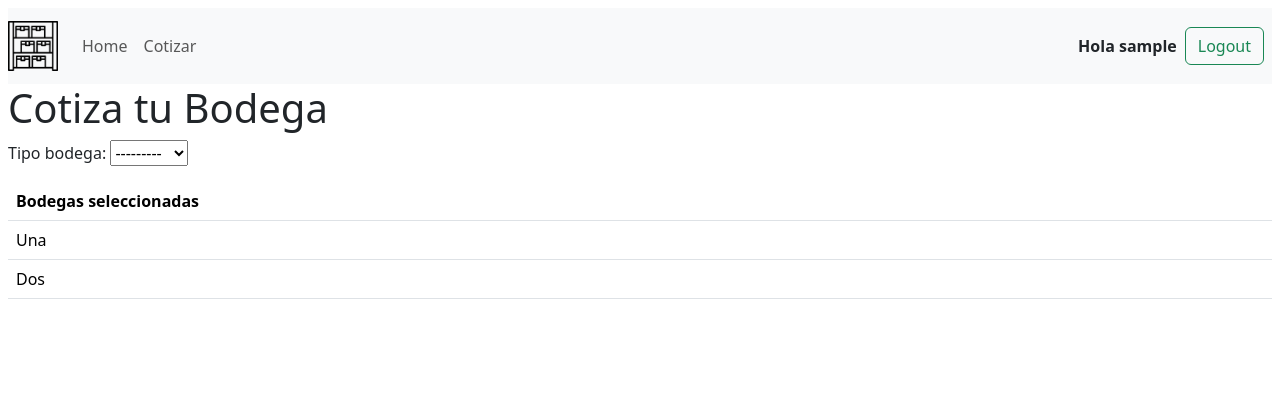
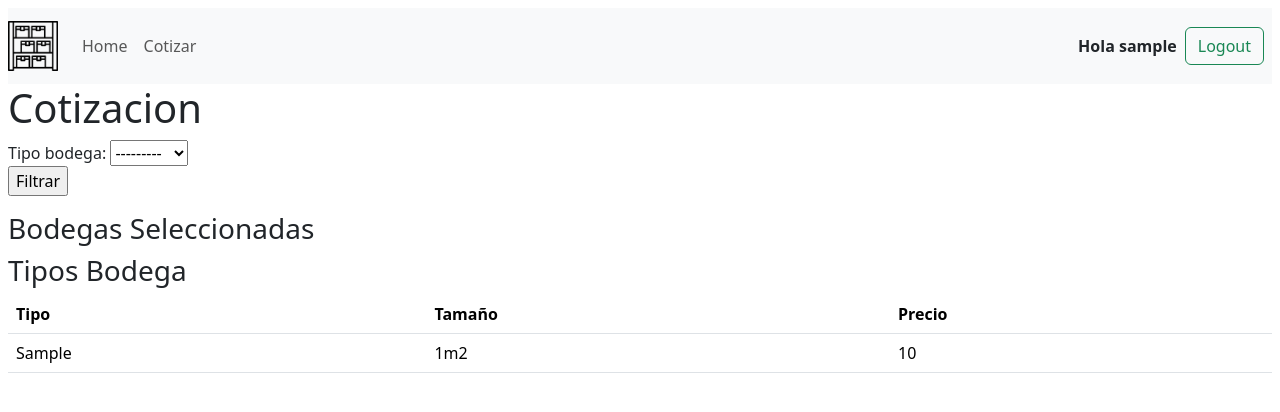
Before and after one commit to oundurra/python24M08EjercicioBodegas, a Django app: page /cotizar/ in a window 1280 px wide. Shown: the top 412 px of the page. Run offline with Django 5.2, Linux system fonts and the light colour scheme; a user stored in the database is signed in; tables that the repository leaves empty hold one stand-in row (values such as "Sample post").

Commit message:
Add Cotizar

```diff
--- a/bodegas/bodegas/urls.py
+++ b/bodegas/bodegas/urls.py
@@ -16,7 +16,7 @@ Including another URLconf
 """
 from django.contrib import admin
 from django.urls import path, include
-from main.views import index, cotizar, register, add_like, remove_like
+from main.views import index, cotizar, register, add_like, remove_like, agregar_bodega
 
 urlpatterns = [
     path("admin/", admin.site.urls),
@@ -27,5 +27,6 @@ urlpatterns = [
     path('removelike/<int:user_id>/<int:noticia_id>/', remove_like, name='removelike'),
 
     path('', index, name='home'),
-    path('cotizar/', cotizar, name='cotizar')
+    path('cotizar/', cotizar, name='cotizar'),
+    path('agregar_bodega/', agregar_bodega, name='agregar_bodega'),
 ]
--- a/bodegas/main/forms.py
+++ b/bodegas/main/forms.py
@@ -1,7 +1,7 @@
 from django import forms
 from django.contrib.auth.models import User
 from django.contrib.auth.forms import UserCreationForm
-from .models import TipoBodega
+from .models import TipoBodega, Bodega
 
 class CustomUserCreationForm(UserCreationForm):
     email = forms.EmailField(required=True, help_text='Obligatorio')
@@ -10,5 +10,19 @@ class CustomUserCreationForm(UserCreationForm):
         model = User
         fields = ('username', 'email', 'password1', 'password2')
 
-class TipoBodegaForm(forms.Form):
+class TipoBodegaForm(forms.ModelForm):
     tipo_bodega = forms.ModelChoiceField(queryset=TipoBodega.objects.all(), required=True)
+
+    class Meta:
+        model = TipoBodega
+        fields = ['id']
+
+    def __init__(self, *args, **kwargs):
+        super(TipoBodegaForm, self).__init__(*args, **kwargs)
+
+class BodegaForm(forms.ModelForm):
+    bodega = forms.ModelChoiceField(queryset=Bodega.objects.all(), required=True)
+
+    class Meta:
+        model = Bodega
+        fields = ['id']
--- a/bodegas/main/models.py
+++ b/bodegas/main/models.py
@@ -44,3 +44,6 @@ class Bodega(models.Model):
     id = models.AutoField(primary_key=True)
     codigo = models.CharField(max_length=10)
     tipo_bodega = models.ForeignKey(TipoBodega, models.DO_NOTHING, blank=True, null=True)
+
+    def __str__(self):
+        return self.codigo
--- a/bodegas/main/templates/cotizar.html
+++ b/bodegas/main/templates/cotizar.html
@@ -2,28 +2,46 @@
 
 <body class="p-2">
     {% include 'menu.html' %}
-    <h1>Cotiza tu Bodega</h1>
-    <form>
+
+    <h1>Cotizacion</h1>
+    {% include 'base.html' %}
+
+    <form  method="post" novalidate>
+        <input type="hidden" value="{{ lista_bodega }}" id="lista_bodega" name="lista_bodega">
+
         {% csrf_token %}
         {{ tipo_bodega_form }}
+        <input type="submit" formaction="{% url 'cotizar' %}" value="Filtrar">
+
+        {{ bodega_form }}
+        {% if bodega_form.bodega.field.choices.queryset.all|length %}
+        <input type="submit" formaction="{% url 'agregar_bodega' %}" value="Agregar">
+        {% endif %}
     </form>
 
-    <table class="table">
-        <thead>
-            <tr>
-                <th scope="col">Bodegas seleccionadas</th>
-            </tr>
-        </thead>
-        {% for bodega in bodegas %}
-        <tbody>
-            <tr>
-                <td> {{ bodega.tipo }}</td>
-            </tr>
-        </tbody>
+    <h3>Bodegas Seleccionadas</h3>
+
+    <table id="bodegas">
+        {% for bodega in bodegas_seleccionadas %}
+        <tr>
+            <td>{{ bodega.codigo }}</td>
+        </tr>
         {% endfor %}
     </table>
-    {% for bodega in bodegas %}
-    {% endfor %}
 
-    {% include 'base.html' %}
+    <h3>Tipos Bodega</h3>
+    <table class="table">
+        <tr>
+            <th>Tipo</th>
+            <th>Tamaño</th>
+            <th>Precio</th>
+        </tr>
+        {% for tipo_bodega in tipos_bodega %}
+        <tr>
+            <td>{{ tipo_bodega.tipo }}</td>
+            <td>{{ tipo_bodega.metros }}m2</td>
+            <td>{{ tipo_bodega.precio }}</td>
+        </tr>
+        {% endfor %}
+    </table>
 </body>
--- a/bodegas/main/views.py
+++ b/bodegas/main/views.py
@@ -1,22 +1,14 @@
 from django.shortcuts import render, redirect
 from django.contrib.auth.decorators import login_required
 from django.contrib.auth import login
-from .forms import CustomUserCreationForm, TipoBodegaForm
-from .models import TipoBodega
+from .forms import CustomUserCreationForm, TipoBodegaForm, BodegaForm
+from .models import TipoBodega, Bodega
 from .services import getNoticiasLikesByUser, addLike, removeLike
 
 # Create your views here.
 def index(request):
     noticias = getNoticiasLikesByUser(request.user.id)
     return render(request, 'index.html', {"user":request.user, "noticias":noticias})
-
-@login_required
-def cotizar(request):
-    tipo_bodega_form = TipoBodegaForm()
-    bodegas = []
-    bodegas.append({"tipo":"Una"})
-    bodegas.append({"tipo":"Dos"})
-    return render(request, 'cotizar.html', {"user":request.user, "tipo_bodega_form":tipo_bodega_form, "bodegas":bodegas })
 
 def register(request):
     if request.method == 'POST':
@@ -37,3 +29,53 @@ def add_like(request, user_id, noticia_id):
 def remove_like(request, user_id, noticia_id):
     removeLike(user_id, noticia_id)
     return redirect('home')
+
+def cotizar(request):
+    if request.method == 'POST':
+        tipo_bodega = request.POST.get("tipo_bodega")
+
+        tipo_bodega_form = TipoBodegaForm(request.POST)
+        bodega_form = BodegaForm()
+        tipos_bodega = TipoBodega.objects.all()
+        lista_bodega = request.POST.get("lista_bodega")
+
+        if len(lista_bodega) > 0:
+            lista_bodega = lista_bodega.split(',')
+            bodegas_seleccionadas = Bodega.objects.filter(id__in=lista_bodega)
+        else:
+            bodegas_seleccionadas = ""
+
+        lista_bodega = ','.join(lista_bodega)
+
+        if request.POST.get("tipo_bodega") is not None:
+            bodega_form.fields['bodega'].queryset = Bodega.objects.filter(tipo_bodega=tipo_bodega)
+        else:
+            bodega_form.fields['bodega'].queryset = None
+
+        return render(request, 'cotizar.html', {"tipos_bodega":tipos_bodega, "tipo_bodega_form":tipo_bodega_form, "bodega_form":bodega_form, "lista_bodega":lista_bodega, "bodegas_seleccionadas":bodegas_seleccionadas})
+    else:
+        tipo_bodega_form = TipoBodegaForm()
+        tipos_bodega = TipoBodega.objects.all()
+        lista_bodega = ""
+        return render(request, 'cotizar.html', {"tipos_bodega":tipos_bodega, "tipo_bodega_form":tipo_bodega_form, "lista_bodega":lista_bodega})
+
+def agregar_bodega(request):
+    tipo_bodega_form = TipoBodegaForm(request.POST)
+    bodega_form = BodegaForm()
+    tipos_bodega = TipoBodega.objects.all()
+    tipo_bodega = request.POST.get("tipo_bodega")
+
+    if request.POST.get("bodega") is not None:
+        bodega_form.fields['bodega'].queryset = Bodega.objects.filter(tipo_bodega=tipo_bodega)
+        lista_bodega = request.POST.get("lista_bodega")
+
+        if len(lista_bodega) > 0:
+            lista_bodega = request.POST.get("lista_bodega").split(',')
+        else:
+            lista_bodega = []
+
+        lista_bodega.append(request.POST.get("bodega"))
+        bodegas_seleccionadas = Bodega.objects.filter(id__in=lista_bodega)
+        lista_bodega = ','.join(lista_bodega)
+
+    return render(request, 'cotizar.html', {"tipos_bodega":tipos_bodega, "tipo_bodega_form":tipo_bodega_form, "bodega_form":bodega_form, "lista_bodega":lista_bodega, "bodegas_seleccionadas":bodegas_seleccionadas})
```
